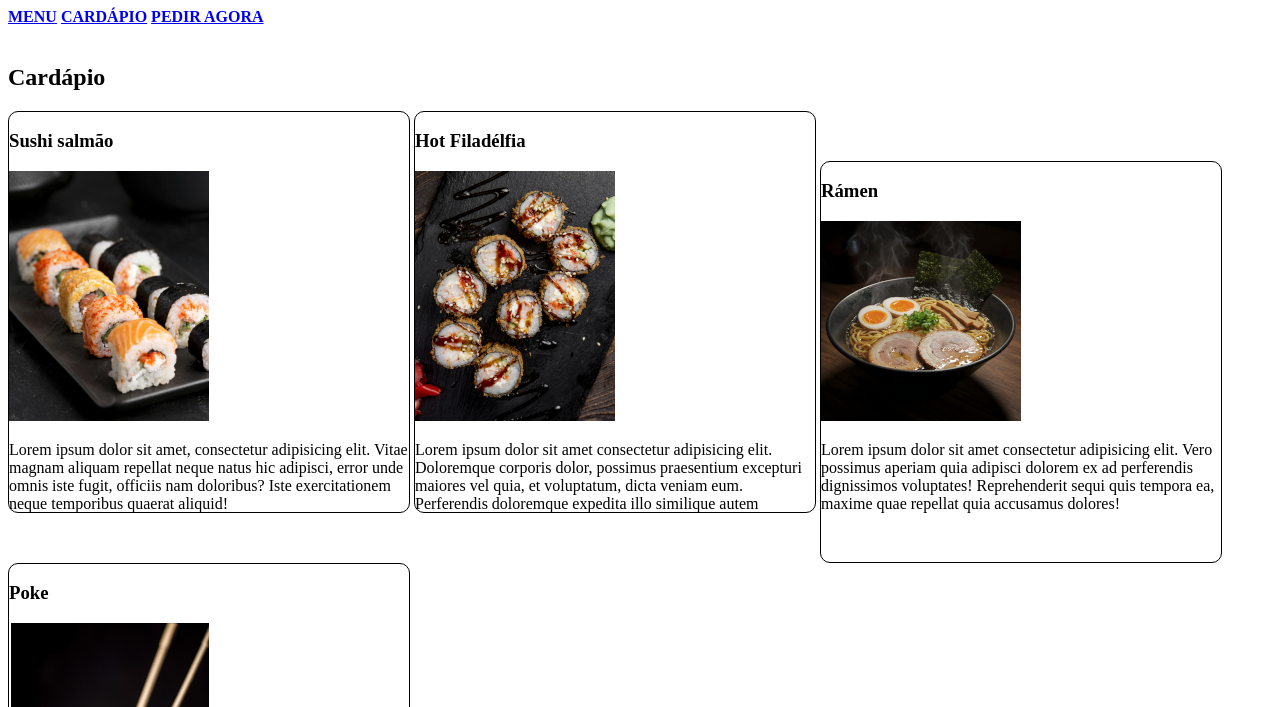
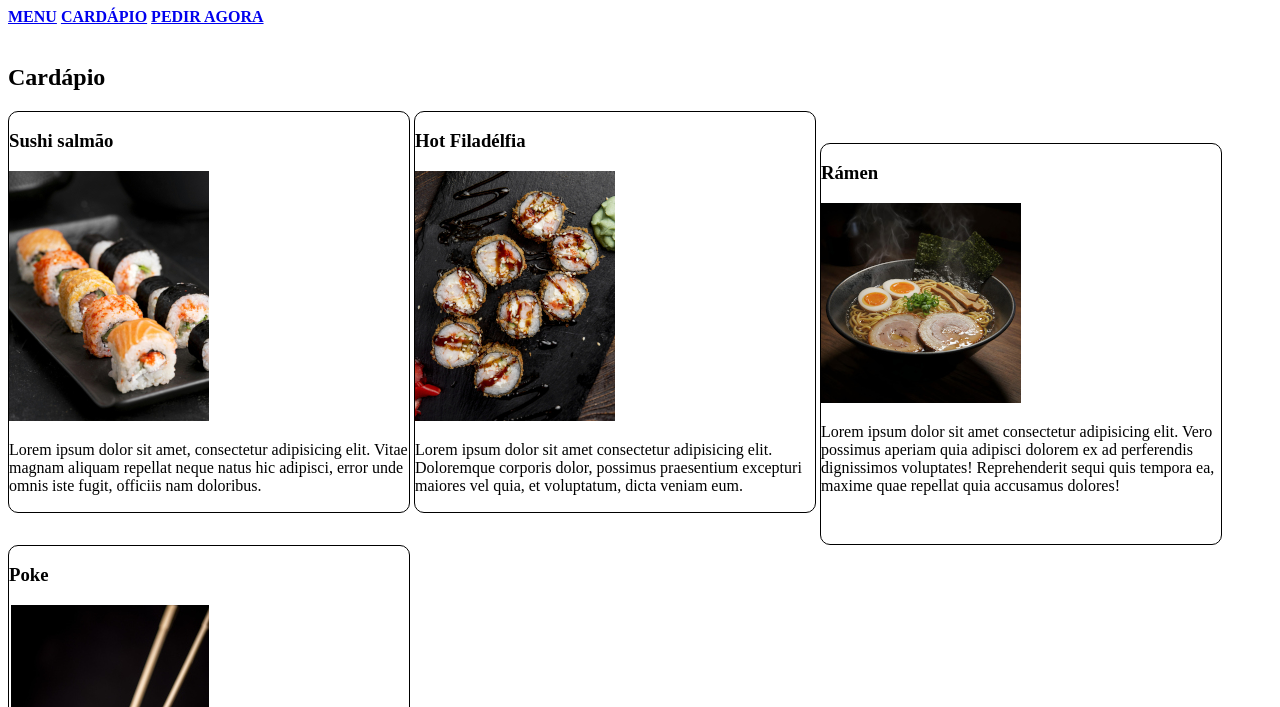
Before and after one commit to evelineyara/SushiBar, a plain HTML site: page pagina02.html in a window 1280 px wide. Shown: the part 93-800 px from the top of the page. Drawn offline with Linux system fonts and the light colour scheme.

Commit message:
diminui o lorem

```diff
--- a/pagina02.html
+++ b/pagina02.html
@@ -34,13 +34,13 @@
             <div class="quadrado" id="q1">
                 <h3>Sushi salmão</h3>
                 <img src="imagens/sushi01-p.jpg" alt="Sushi salmão">
-                <p>Lorem ipsum dolor sit amet, consectetur adipisicing elit. Vitae magnam aliquam repellat neque natus hic adipisci, error unde omnis iste fugit, officiis nam doloribus? Iste exercitationem neque temporibus quaerat aliquid!</p>
+                <p>Lorem ipsum dolor sit amet, consectetur adipisicing elit. Vitae magnam aliquam repellat neque natus hic adipisci, error unde omnis iste fugit, officiis nam doloribus.</p>
             </div>
 
             <div class="quadrado" id="q2">
                 <h3>Hot Filadélfia</h3>
                 <img src="imagens/sushi02-p.jpg" alt="hot Filadélfia">
-                <p>Lorem ipsum dolor sit amet consectetur adipisicing elit. Doloremque corporis dolor, possimus praesentium excepturi maiores vel quia, et voluptatum, dicta veniam eum. Perferendis doloremque expedita illo similique autem</p>
+                <p>Lorem ipsum dolor sit amet consectetur adipisicing elit. Doloremque corporis dolor, possimus praesentium excepturi maiores vel quia, et voluptatum, dicta veniam eum.</p>
             </div>
 
             <div class="quadrado" id="q3">
```
